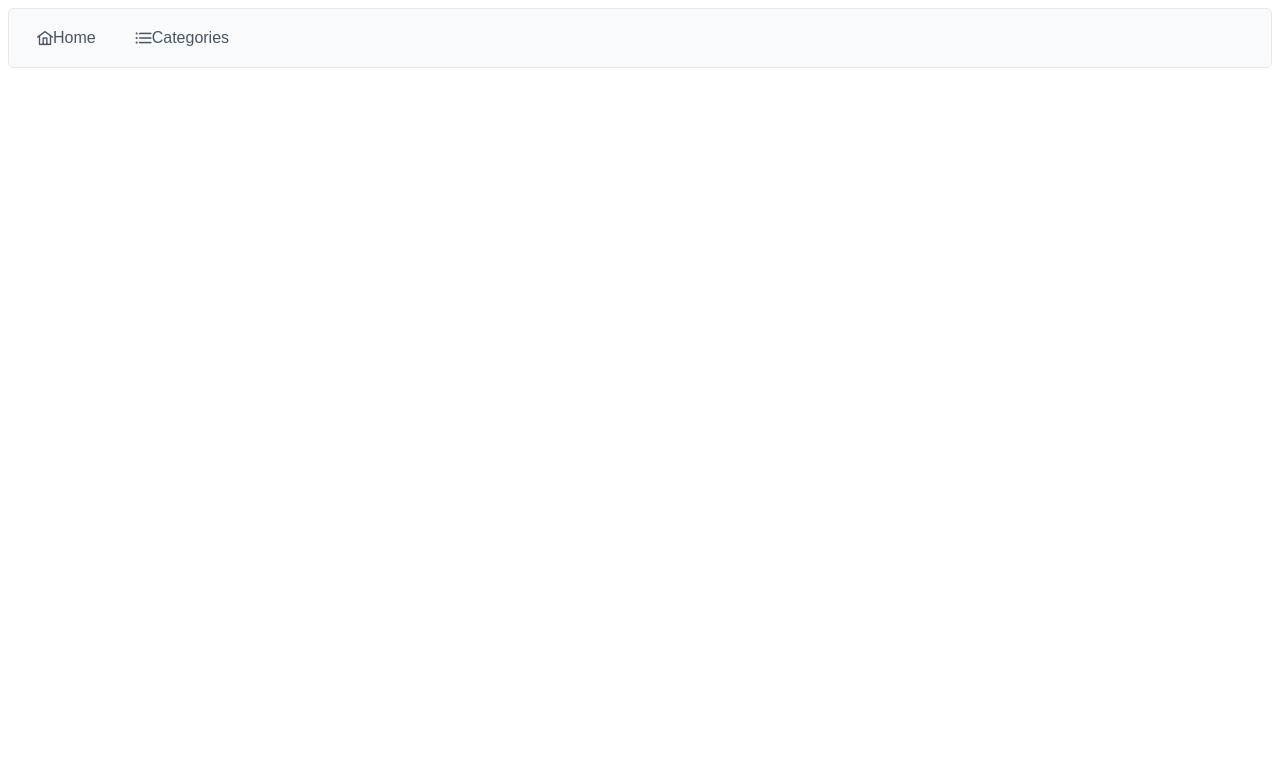
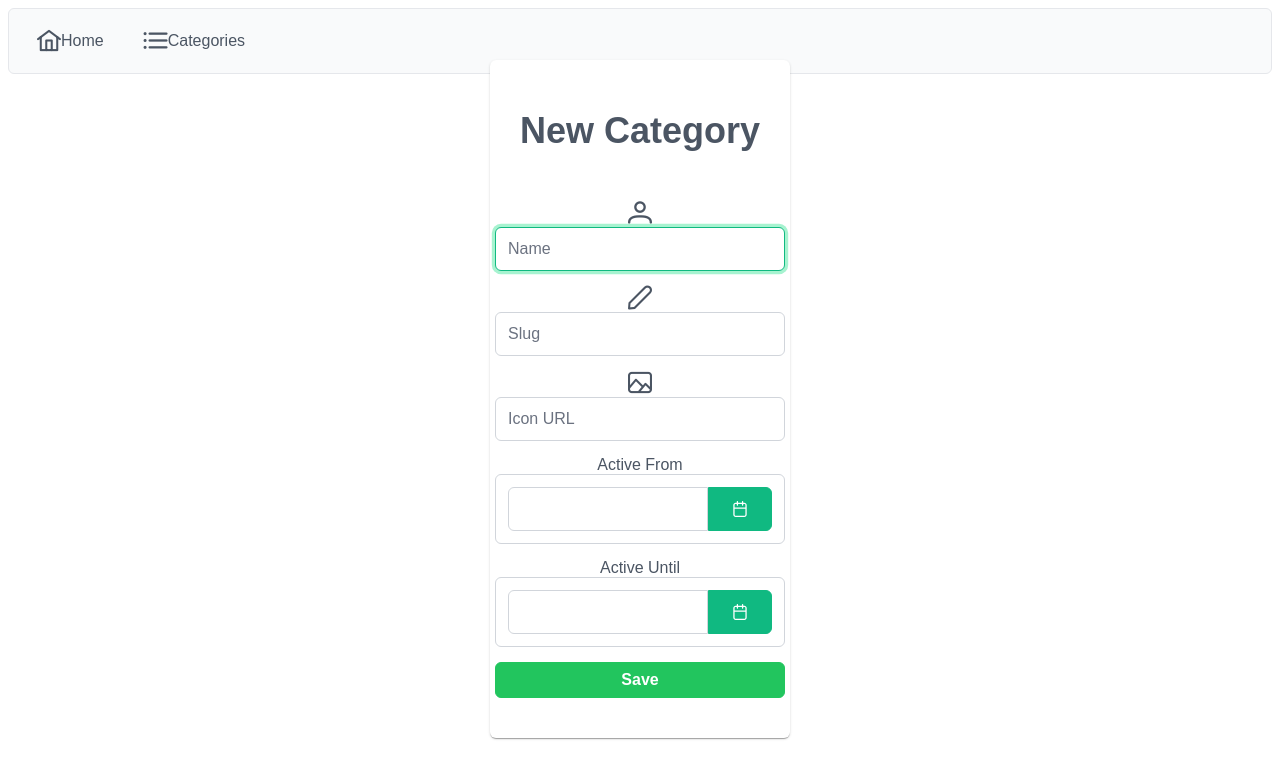
Before and after one commit to TvTTiT/admin-panel, a Vue app: page /new-category in a window 1280 px wide. Before the commit this address had no page. Shown: the top 778 px of the page. Built offline with nearby package versions, Linux system fonts and the light colour scheme; a web font is replaced by a local one.

Commit message:
Create NewCategoryView.vue

```diff
--- a/src/components/CategoryList.vue
+++ b/src/components/CategoryList.vue
@@ -20,17 +20,22 @@
 
 <script setup lang="ts">
 import { defineProps } from 'vue';
+import { useRoute, useRouter } from 'vue-router';
 
 const props = defineProps(['items']);
+const router = useRouter();
+const route = useRoute();
 
 const handleCategoryClick = (category) => {
   console.log('Category clicked:', category);
 };
 
 const handleAddCategoryClick = () => {
-  console.log('Add Category clicked');
+  // Navigate to the NewCategoryView
+  router.push({ name: 'new-category' });
 };
 </script>
+
 
 <style scoped>
 .category-title {
--- a/src/router/index.ts
+++ b/src/router/index.ts
@@ -1,8 +1,8 @@
 // router.js
-
 import { createRouter, createWebHistory } from 'vue-router';
 import HomeView from '../views/HomeView.vue';
 import Categories from '../views/CategoryView.vue';
+import NewCategoryView from '../views/NewCategoryView.vue';
 
 const router = createRouter({
   history: createWebHistory(import.meta.env.BASE_URL),
@@ -17,6 +17,11 @@ const router = createRouter({
       name: 'categories',
       component: Categories,
     },
+    {
+      path: '/new-category',
+      name: 'new-category',
+      component: NewCategoryView,
+    },
   ],
 });
 
--- a/src/views/NewCategoryView.vue
+++ b/src/views/NewCategoryView.vue
@@ -0,0 +1,173 @@
+<template>
+    <div class="new-category-view">
+      <Card class="new-category-card">
+        <template #title>
+          <h2 class="p-mb-4">New Category</h2>
+        </template>
+        <template #content>
+          <div class="p-grid p-fluid">
+            <!-- Name Input -->
+            <div class="p-col-12 p-mb-3">
+              <div class="field">
+                <div class="p-input-icon-right">
+                  <i class="pi pi-user" />
+                  <InputText v-model="formData.name" id="name" class="p-inputtext" placeholder="Name" autofocus />
+                </div>
+              </div>
+            </div>
+
+            <!-- Slug Input -->
+            <div class="p-col-12 p-mb-3">
+              <div class="field">
+                <div class="p-input-icon-right">
+                  <i class="pi pi-pencil" />
+                  <InputText v-model="formData.slug" id="slug" class="p-inputtext" placeholder="Slug" />
+                </div>
+              </div>
+            </div>
+
+            <!-- Icon URL Input -->
+            <div class="p-col-12 p-mb-3">
+              <div class="field">
+                <div class="p-input-icon-right">
+                  <i class="pi pi-image" />
+                  <InputText v-model="formData.iconUrl" id="iconUrl" class="p-inputtext" placeholder="Icon URL" />
+                </div>
+              </div>
+            </div>
+
+            <!-- Active From Input -->
+            <div class="p-col-12 p-mb-3">
+              <div class="field">
+                <label for="activeFrom">Active From</label>
+                <Calendar v-model="formData.activeFrom" id="activeFrom" class="p-inputtext" showIcon />
+              </div>
+            </div>
+
+            <!-- Active Until Input -->
+            <div class="p-col-12 p-mb-3">
+              <div class="field">
+                <label for="activeUntil">Active Until</label>
+                <Calendar v-model="formData.activeUntil" id="activeUntil" class="p-inputtext" showIcon />
+              </div>
+            </div>
+
+            <!-- Submit Button -->
+            <div class="p-col-12">
+              <Button label="Save" @click="saveCategory" class="p-button-success" />
+            </div>
+          </div>
+        </template>
+      </Card>
+       <!-- PrimeVue Toast Component -->
+       <Toast ref="toast" />
+    </div>
+  </template>
+
+<script setup lang="ts">
+import { ref, onMounted } from 'vue';
+import { useToast } from 'primevue/usetoast';
+
+const formData = ref({
+  name: '',
+  slug: '',
+  iconUrl: '',
+  activeFrom: null,
+  activeUntil: null,
+});
+
+const toast = useToast();
+
+const saveCategory = () => {
+  // Validate form data
+  if (!formData.value.name || !formData.value.slug) {
+    toast.add({ severity: 'error', summary: 'Error', detail: 'Name and Slug are required fields. Please fill them out.', life: 5000 });
+    return;
+  }
+
+  // Save the form data to local storage
+  localStorage.setItem('formData', JSON.stringify(formData.value));
+
+  // Convert the data to a Blob
+  const blob = new Blob([JSON.stringify(formData.value, null, 2)], { type: 'application/json' });
+
+  // Create a download link
+  const downloadLink = document.createElement('a');
+  downloadLink.href = URL.createObjectURL(blob);
+  downloadLink.download = 'category_data.json';
+
+  // Append the link to the document and trigger a click
+  document.body.appendChild(downloadLink);
+  downloadLink.click();
+  document.body.removeChild(downloadLink);
+
+  // Show success toast
+  toast.add({ severity: 'success', summary: 'Success', detail: 'Download successful!', life: 3000 });
+};
+
+// Load form data from local storage on component mount
+onMounted(() => {
+  const savedData = localStorage.getItem('formData');
+  if (savedData) {
+    Object.assign(formData, JSON.parse(savedData));
+  }
+});
+</script>
+
+  <style>
+  .new-category-view {
+    display: flex;
+    justify-content: center;
+    align-items: center;
+    height: 650px;
+  }
+
+  .new-category-card {
+    width: 300px;
+  }
+
+  .p-inputtext {
+    width: 100%;
+  }
+
+  .field {
+    margin-bottom: 15px; /* Converted from 1em to pixels */
+  }
+
+  .p-button-success {
+    width: 100%;
+  }
+
+  /* Additional changes with units in pixels */
+  .p-mb-3 {
+    margin-bottom: 15px;
+  }
+
+  .p-col-12 {
+    width: 100%;
+  }
+
+  .p-fluid {
+    margin-right: -15px;
+    margin-left: -15px;
+  }
+
+  .p-grid {
+    margin-right: -15px;
+    margin-left: -15px;
+  }
+
+  .p-input-icon-right {
+    position: relative;
+  }
+
+  .pi {
+    font-size: 24px;
+  }
+
+  .p-button {
+    min-width: 64px;
+    padding: 8px 16px;
+    font-size: 16px;
+  }
+</style>
```
Also changed, not shown: src/main.ts (+17 -3 lines).
